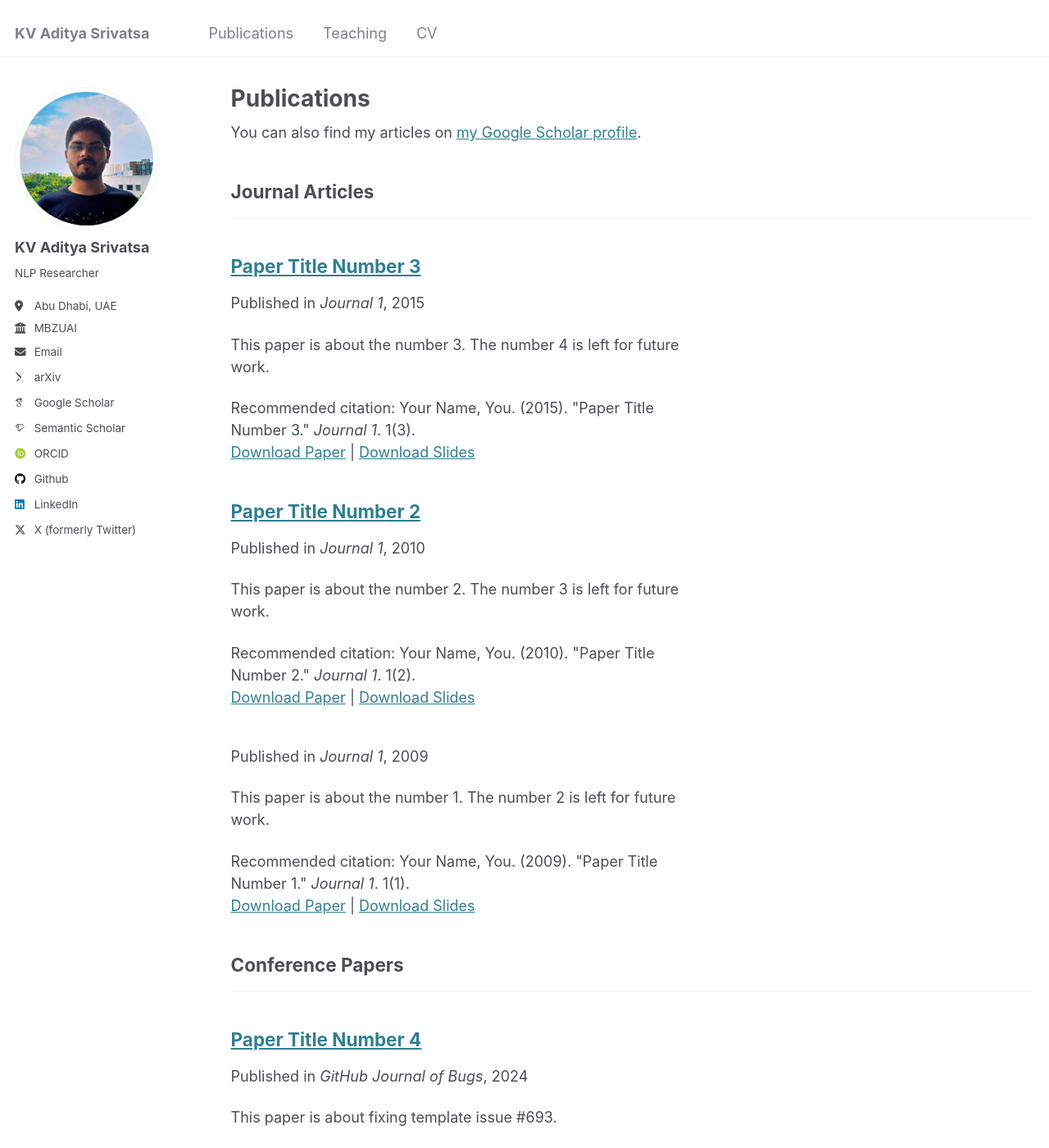
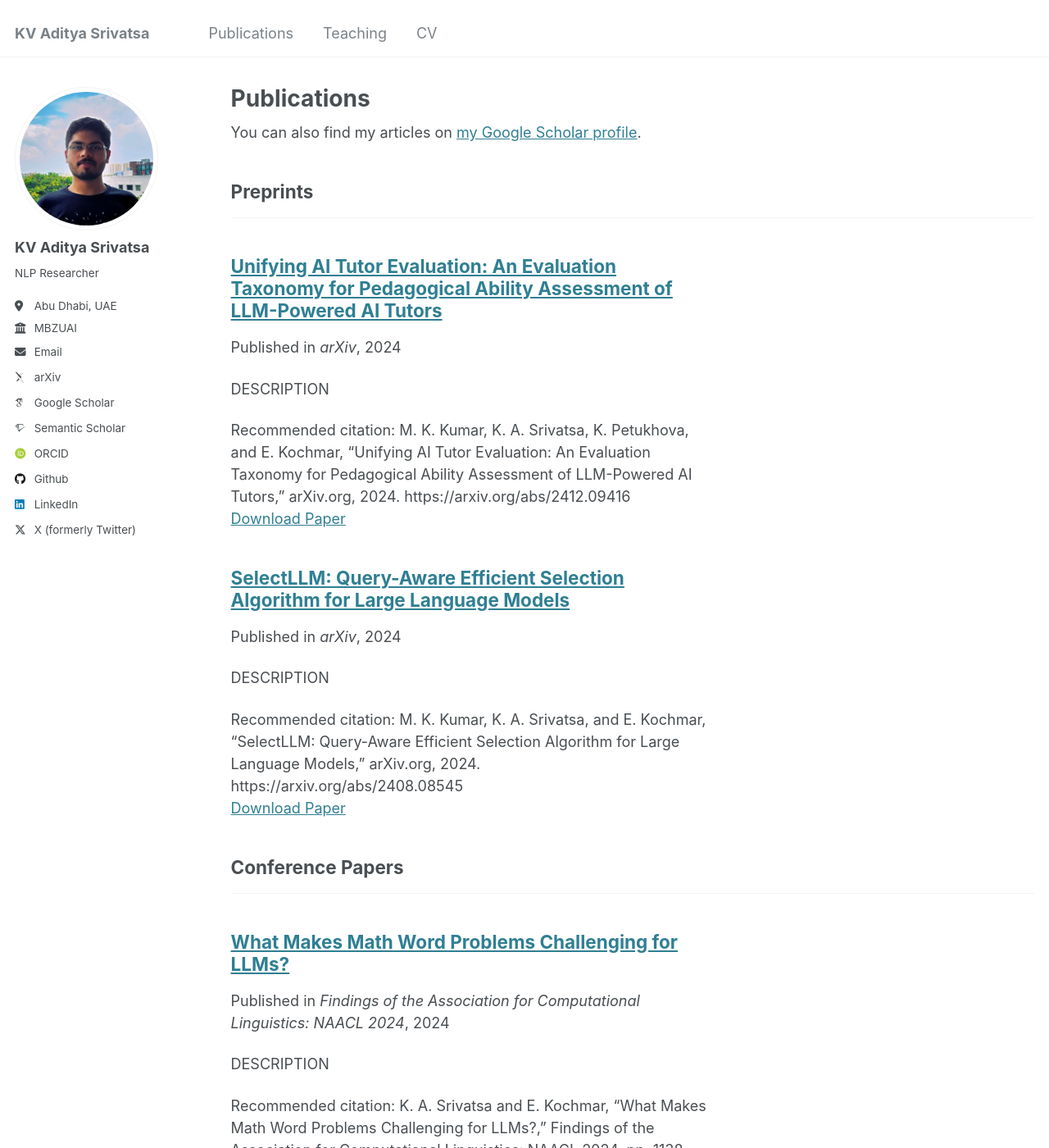
Before and after one commit to kvadityasrivatsa/kvadityasrivatsa.github.io, a Jekyll site: the page built from _pages/publications.html, in a window 1280 px wide and 1400 px high. Shown: the whole window at 82% size. Built offline with Jekyll 4.4.1, drawn with Linux system fonts in a browser that asks for light colours; some web fonts are replaced; some of the changed text lies outside the part shown.

Commit message:
updated publications 1

```diff
--- a/_config.yml
+++ b/_config.yml
@@ -76,10 +76,10 @@ author:
 
 # Publication Category - The following the list of publication categories and their headings
 publication_category:
-  books:
-    title: 'Books'
-  manuscripts:
-    title: 'Journal Articles'
+  # books:
+  #   title: 'Books'
+  preprints:
+    title: 'Preprints'
   conferences:
     title: 'Conference Papers'
 
--- a/_publications/2009-10-01-paper-title-number-1.md
+++ /dev/null
@@ -1,14 +0,0 @@
----
-title: ""
-collection: publications
-category: manuscripts
-permalink: /publication/2009-10-01-paper-title-number-1
-excerpt: 'This paper is about the number 1. The number 2 is left for future work.'
-date: 2009-10-01
-venue: 'Journal 1'
-slidesurl: 'http://academicpages.github.io/files/slides1.pdf'
-paperurl: 'http://academicpages.github.io/files/paper1.pdf'
-citation: 'Your Name, You. (2009). &quot;Paper Title Number 1.&quot; <i>Journal 1</i>. 1(1).'
----
-
-The contents above will be part of a list of publications, if the user clicks the link for the publication than the contents of section will be rendered as a full page, allowing you to provide more information about the paper for the reader. When publications are displayed as a single page, the contents of the above "citation" field will automatically be included below this section in a smaller font.
--- a/_publications/2010-10-01-paper-title-number-2.md
+++ /dev/null
@@ -1,14 +0,0 @@
----
-title: "Paper Title Number 2"
-collection: publications
-category: manuscripts
-permalink: /publication/2010-10-01-paper-title-number-2
-excerpt: 'This paper is about the number 2. The number 3 is left for future work.'
-date: 2010-10-01
-venue: 'Journal 1'
-slidesurl: 'http://academicpages.github.io/files/slides2.pdf'
-paperurl: 'http://academicpages.github.io/files/paper2.pdf'
-citation: 'Your Name, You. (2010). &quot;Paper Title Number 2.&quot; <i>Journal 1</i>. 1(2).'
----
-
-The contents above will be part of a list of publications, if the user clicks the link for the publication than the contents of section will be rendered as a full page, allowing you to provide more information about the paper for the reader. When publications are displayed as a single page, the contents of the above "citation" field will automatically be included below this section in a smaller font.
--- a/_publications/2015-10-01-paper-title-number-3.md
+++ /dev/null
@@ -1,14 +0,0 @@
----
-title: "Paper Title Number 3"
-collection: publications
-category: manuscripts
-permalink: /publication/2015-10-01-paper-title-number-3
-excerpt: 'This paper is about the number 3. The number 4 is left for future work.'
-date: 2015-10-01
-venue: 'Journal 1'
-slidesurl: 'http://academicpages.github.io/files/slides3.pdf'
-paperurl: 'http://academicpages.github.io/files/paper3.pdf'
-citation: 'Your Name, You. (2015). &quot;Paper Title Number 3.&quot; <i>Journal 1</i>. 1(3).'
----
-
-The contents above will be part of a list of publications, if the user clicks the link for the publication than the contents of section will be rendered as a full page, allowing you to provide more information about the paper for the reader. When publications are displayed as a single page, the contents of the above "citation" field will automatically be included below this section in a smaller font.
--- a/_publications/2024-02-17-paper-title-number-4.md
+++ /dev/null
@@ -1,13 +0,0 @@
----
-title: "Paper Title Number 4"
-collection: publications
-category: conferences
-permalink: /publication/2024-02-17-paper-title-number-4
-excerpt: 'This paper is about fixing template issue #693.'
-date: 2024-02-17
-venue: 'GitHub Journal of Bugs'
-paperurl: 'http://academicpages.github.io/files/paper3.pdf'
-citation: 'Your Name, You. (2024). &quot;Paper Title Number 3.&quot; <i>GitHub Journal of Bugs</i>. 1(3).'
----
-
-The contents above will be part of a list of publications, if the user clicks the link for the publication than the contents of section will be rendered as a full page, allowing you to provide more information about the paper for the reader. When publications are displayed as a single page, the contents of the above "citation" field will automatically be included below this section in a smaller font.
--- /dev/null
+++ b/_publications/selectllm.md
@@ -0,0 +1,14 @@
+---
+title: "SelectLLM: Query-Aware Efficient Selection Algorithm for Large Language Models"
+collection: publications
+category: preprints
+permalink: /publication/selectllm
+excerpt: 'DESCRIPTION'
+date: 2024-08-16
+venue: 'arXiv'
+# slidesurl: 'http://academicpages.github.io/files/slides1.pdf'
+paperurl: 'https://arxiv.org/abs/2412.09416'
+citation: 'M. K. Kumar, K. A. Srivatsa, and E. Kochmar, “SelectLLM: Query-Aware Efficient Selection Algorithm for Large Language Models,” arXiv.org, 2024. https://arxiv.org/abs/2408.08545'
+---
+
+The contents above will be part of a list of publications, if the user clicks the link for the publication than the contents of section will be rendered as a full page, allowing you to provide more information about the paper for the reader. When publications are displayed as a single page, the contents of the above "citation" field will automatically be included below this section in a smaller font.
--- /dev/null
+++ b/_publications/unifying-ai-tutor.md
@@ -0,0 +1,14 @@
+---
+title: "Unifying AI Tutor Evaluation: An Evaluation Taxonomy for Pedagogical Ability Assessment of LLM-Powered AI Tutors"
+collection: publications
+category: preprints
+permalink: /publication/unifying-ai-tutor
+excerpt: 'DESCRIPTION'
+date: 2024-12-12
+venue: 'arXiv'
+# slidesurl: 'http://academicpages.github.io/files/slides1.pdf'
+paperurl: 'https://arxiv.org/abs/2412.09416'
+citation: 'M. K. Kumar, K. A. Srivatsa, K. Petukhova, and E. Kochmar, “Unifying AI Tutor Evaluation: An Evaluation Taxonomy for Pedagogical Ability Assessment of LLM-Powered AI Tutors,” arXiv.org, 2024. https://arxiv.org/abs/2412.09416'
+---
+
+The contents above will be part of a list of publications, if the user clicks the link for the publication than the contents of section will be rendered as a full page, allowing you to provide more information about the paper for the reader. When publications are displayed as a single page, the contents of the above "citation" field will automatically be included below this section in a smaller font.
--- /dev/null
+++ b/_publications/what-makes-mwps.md
@@ -0,0 +1,14 @@
+---
+title: "What Makes Math Word Problems Challenging for LLMs?"
+collection: publications
+category: conferences
+permalink: /publication/what-makes-mwps
+excerpt: 'DESCRIPTION'
+date: 2024-12-12
+venue: 'Findings of the Association for Computational Linguistics: NAACL 2024'
+# slidesurl: 'http://academicpages.github.io/files/slides1.pdf'
+paperurl: 'https://arxiv.org/abs/2412.09416'
+citation: 'K. A. Srivatsa and E. Kochmar, “What Makes Math Word Problems Challenging for LLMs?,” Findings of the Association for Computational Linguistics: NAACL 2024, pp. 1138–1148, 2024, doi: https://doi.org/10.18653/v1/2024.findings-naacl.72.'
+---
+
+The contents above will be part of a list of publications, if the user clicks the link for the publication than the contents of section will be rendered as a full page, allowing you to provide more information about the paper for the reader. When publications are displayed as a single page, the contents of the above "citation" field will automatically be included below this section in a smaller font.
```
